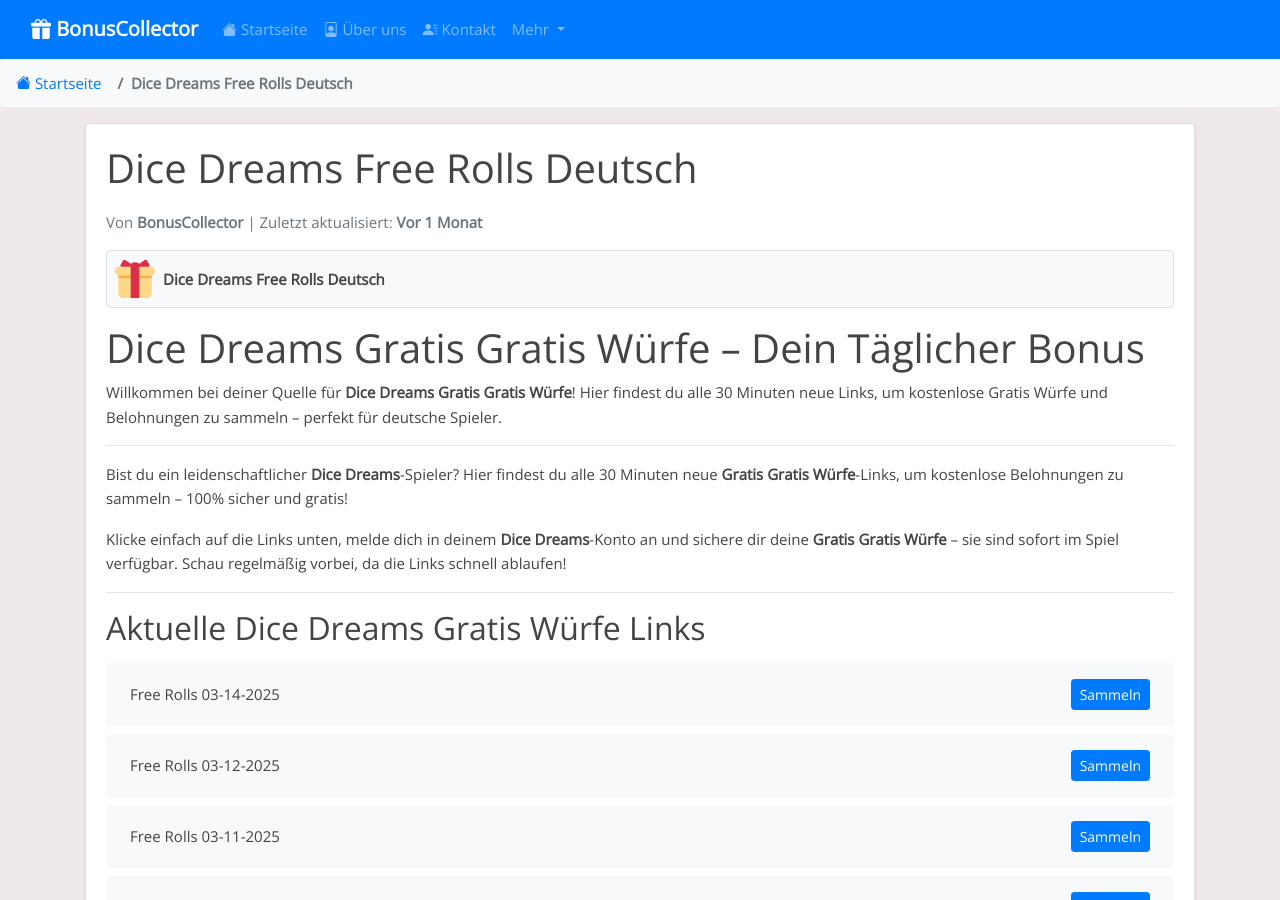
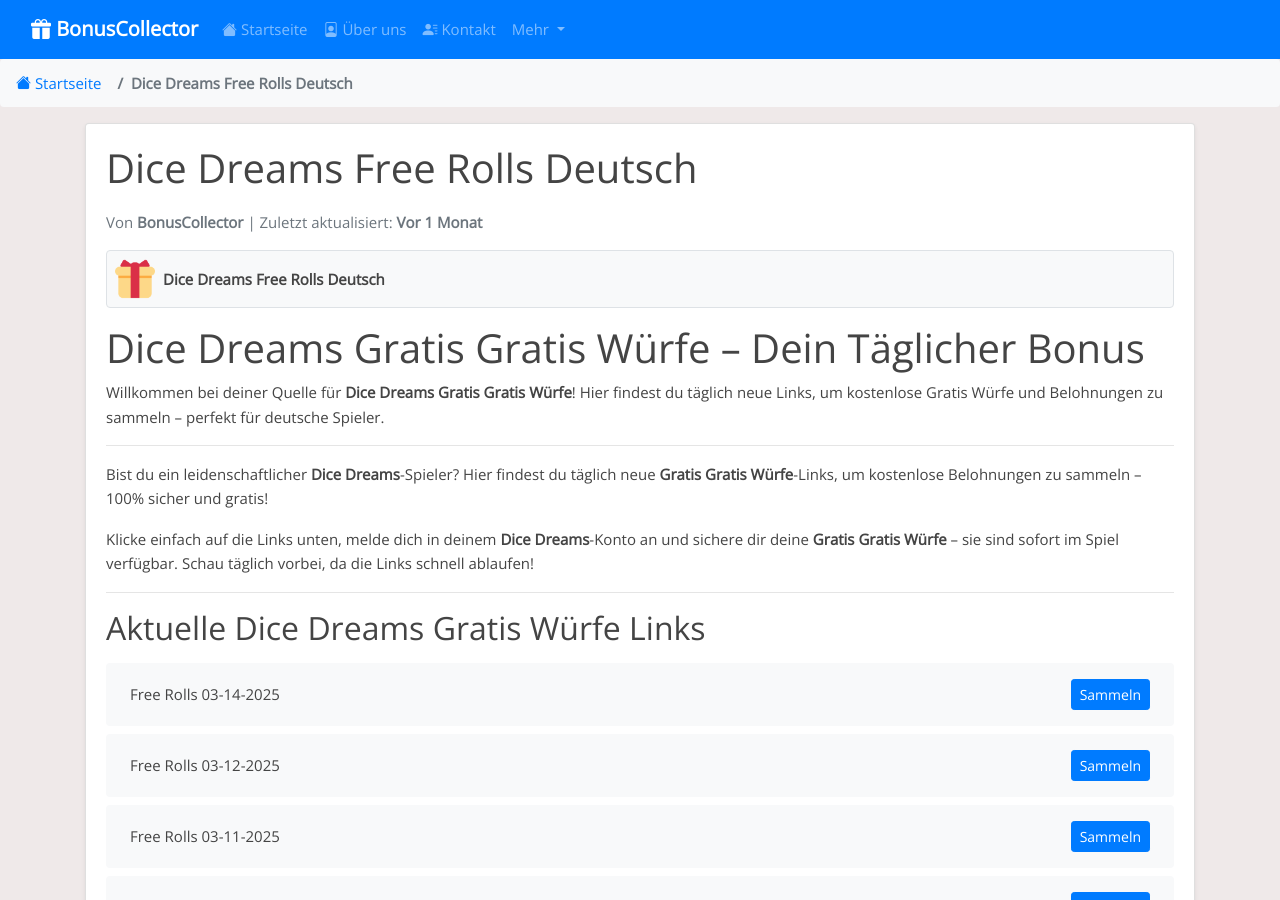
Before and after one commit to Prollad99/bs-de, a Jekyll site: the page built from _posts/2025-01-18-dice-dreams.md, in a window 1280 px wide and 900 px high. Built offline with Jekyll 4.4.1, drawn with Linux system fonts in a browser that asks for light colours; some of the changed text lies outside the part shown.

Commit message:
Update  links and content - 2025-03-14 16:39

```diff
--- a/_includes/dice-dreams_footer.html
+++ b/_includes/dice-dreams_footer.html
@@ -2,7 +2,7 @@
 
 ## Was sind Gratis Würfe-Links?
 
-**Gratis Würfe**-Links sind offizielle Belohnungen von den **Dice Dreams**-Entwicklern. Sie bieten kostenlose **Gratis Würfe** wie Spins, Würfe, Credits oder spezielle Geschenke. Wir sammeln und prüfen diese Links alle 30 Minuten, damit du sie mühelos einlösen kannst.
+**Gratis Würfe**-Links sind offizielle Belohnungen von den **Dice Dreams**-Entwicklern. Sie bieten kostenlose **Gratis Würfe** wie Spins, Würfe, Credits oder spezielle Geschenke. Wir sammeln und prüfen diese Links täglich, damit du sie mühelos einlösen kannst.
 
 ---
 
@@ -10,7 +10,7 @@
 
 Wir helfen dir, in **Dice Dreams** vorne zu bleiben:
 
-- **Updates alle 30 Minuten:** Neue **Gratis Würfe**-Links so schnell wie möglich (Stand: 14.03.2025 16:13).
+- **Tägliche Updates:** Neue **Gratis Würfe**-Links jeden Tag (Stand: 14.03.2025 16:39).
 - **100 % sicher:** Links direkt aus offiziellen **Dice Dreams**-Quellen.
 - **Kostenlos:** Keine Gebühren, keine Anmeldung – nur Belohnungen!
 
@@ -22,7 +22,7 @@
 
 - **Spins & Würfe sparen:** Nutze sie bei Events mit hohen Gewinnen.
 - **Münzen strategisch einsetzen:** Investiere klug, um schneller voranzukommen.
-- **Regelmäßig checken:** Links sind kurzlebig – sei schnell!
+- **Täglich checken:** Links sind kurzlebig – sei schnell!
 
 ---
 
@@ -34,7 +34,7 @@
 
 ### Wie oft werden die Links aktualisiert?
 
-Alle 30 Minuten! Besuche uns regelmäßig für frische **Gratis Würfe**.
+Täglich! Besuche uns regelmäßig für frische **Gratis Würfe**.
 
 ### Was wenn ein Link nicht funktioniert?
 
--- a/_includes/dice-dreams_post.html
+++ b/_includes/dice-dreams_post.html
@@ -1,12 +1,12 @@
 # Dice Dreams Gratis Gratis Würfe – Dein Täglicher Bonus
 
-Willkommen bei deiner Quelle für **Dice Dreams Gratis Gratis Würfe**! Hier findest du alle 30 Minuten neue Links, um kostenlose Gratis Würfe und Belohnungen zu sammeln – perfekt für deutsche Spieler.
+Willkommen bei deiner Quelle für **Dice Dreams Gratis Gratis Würfe**! Hier findest du täglich neue Links, um kostenlose Gratis Würfe und Belohnungen zu sammeln – perfekt für deutsche Spieler.
 
 ---
 
-Bist du ein leidenschaftlicher **Dice Dreams**-Spieler? Hier findest du alle 30 Minuten neue **Gratis Gratis Würfe**-Links, um kostenlose Belohnungen zu sammeln – 100% sicher und gratis!
+Bist du ein leidenschaftlicher **Dice Dreams**-Spieler? Hier findest du täglich neue **Gratis Gratis Würfe**-Links, um kostenlose Belohnungen zu sammeln – 100% sicher und gratis!
 
-Klicke einfach auf die Links unten, melde dich in deinem **Dice Dreams**-Konto an und sichere dir deine **Gratis Gratis Würfe** – sie sind sofort im Spiel verfügbar. Schau regelmäßig vorbei, da die Links schnell ablaufen!
+Klicke einfach auf die Links unten, melde dich in deinem **Dice Dreams**-Konto an und sichere dir deine **Gratis Gratis Würfe** – sie sind sofort im Spiel verfügbar. Schau täglich vorbei, da die Links schnell ablaufen!
 
 ---
 
```
